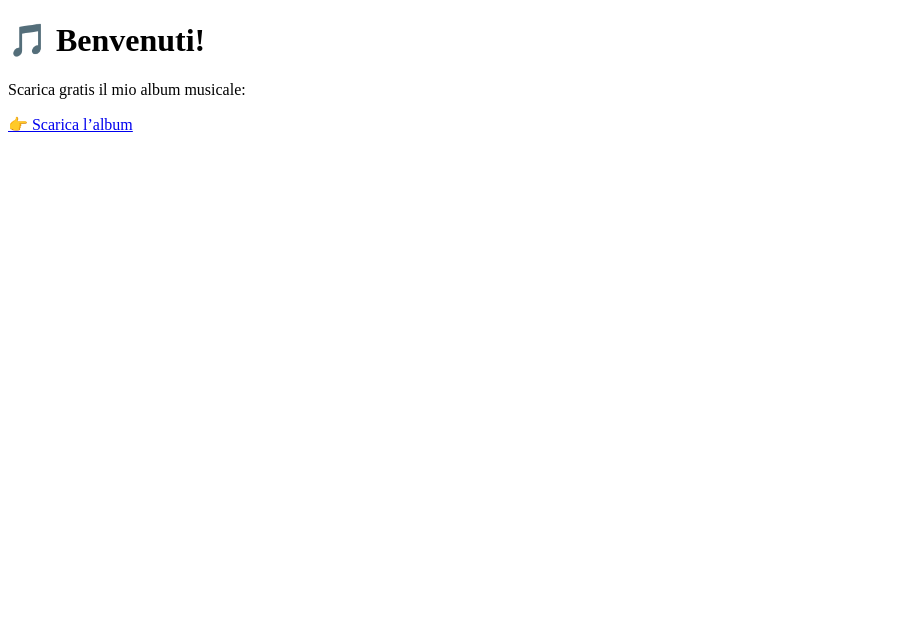
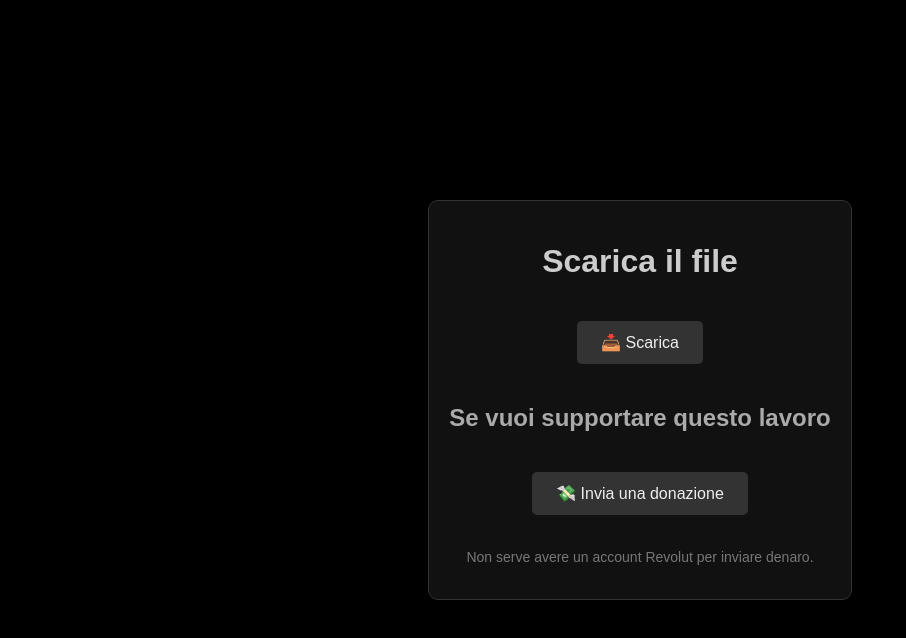
Before and after one commit to sbertiflex/dhc-tribe, a plain HTML site: page index.html in a window 1280 px wide. Shown: the whole page, without its empty margins (0-906 px from the left). Drawn offline with Linux system fonts and the light colour scheme.

Commit message:
Update index.html

```diff
--- a/index.html
+++ b/index.html
@@ -1,12 +1,65 @@
 <!DOCTYPE html>
 <html lang="it">
 <head>
-  <meta charset="UTF-8">
-  <title>Il mio album</title>
+    <meta charset="UTF-8">
+    <title>Scarica NVSQ</title>
+    <style>
+        body {
+            background-color: #000;
+            color: #aaa;
+            font-family: Arial, sans-serif;
+            display: flex;
+            flex-direction: column;
+            align-items: center;
+            justify-content: center;
+            height: 100vh;
+            margin: 0;
+        }
+
+        .container {
+            text-align: center;
+            padding: 20px;
+            border: 1px solid #333;
+            border-radius: 10px;
+            background-color: #111;
+        }
+
+        h1 {
+            color: #ccc;
+        }
+
+        .btn {
+            display: inline-block;
+            padding: 12px 24px;
+            margin: 20px 10px;
+            font-size: 16px;
+            background-color: #333;
+            color: #eee;
+            border: none;
+            border-radius: 5px;
+            cursor: pointer;
+            text-decoration: none;
+            transition: background-color 0.3s ease;
+        }
+
+        .btn:hover {
+            background-color: #444;
+        }
+
+        .note {
+            font-size: 14px;
+            color: #777;
+        }
+    </style>
 </head>
 <body>
-  <h1>🎵 Benvenuti!</h1>
-  <p>Scarica gratis il mio album musicale:</p>
-  <a href="https://drive.google.com/tuo-link" target="_blank">👉 Scarica l’album</a>
+    <div class="container">
+        <h1>Scarica il file</h1>
+        <a href="tuofile.zip" download class="btn">📥 Scarica</a>
+
+        <h2>Se vuoi supportare questo lavoro</h2>
+        <a href="https://revolut.me/LINK_REVOULT_PUBBLICO" target="_blank" class="btn">💸 Invia una donazione</a>
+        <p class="note">Non serve avere un account Revolut per inviare denaro.</p>
+    </div>
 </body>
 </html>
```
